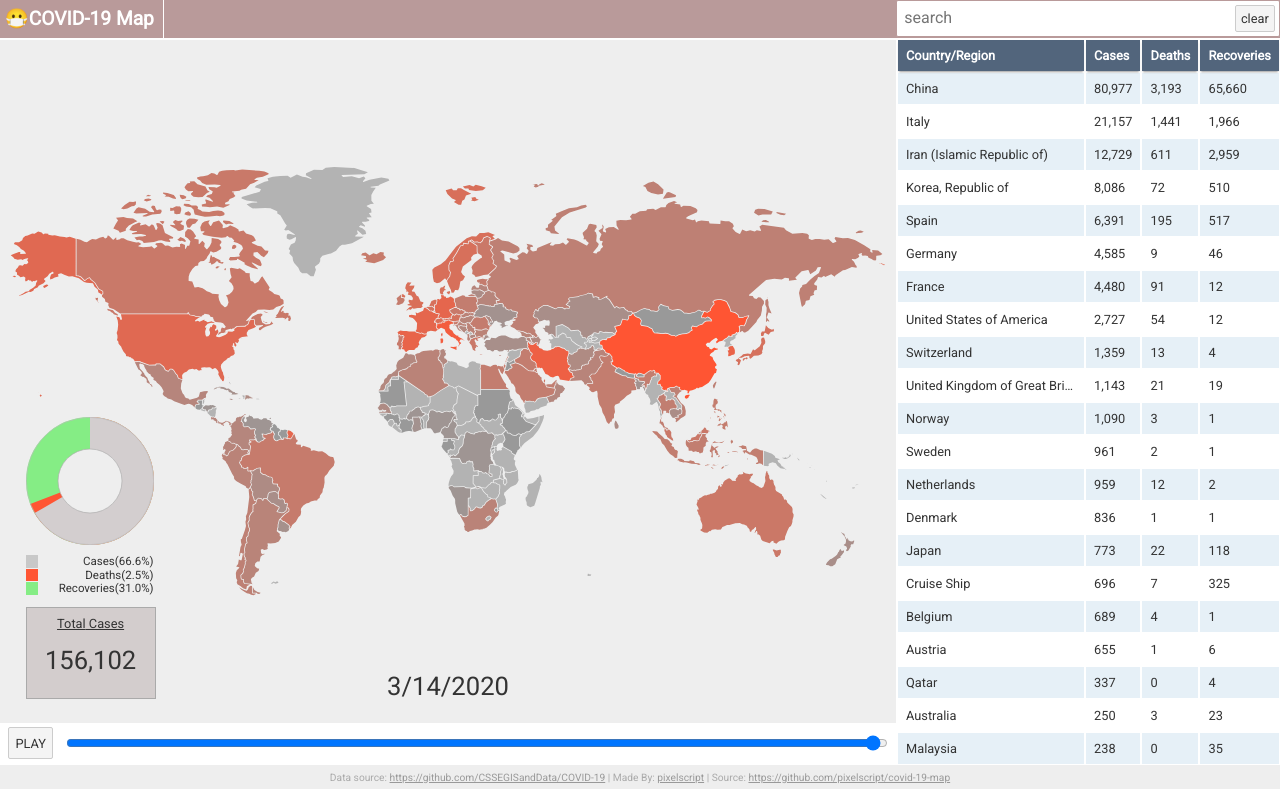
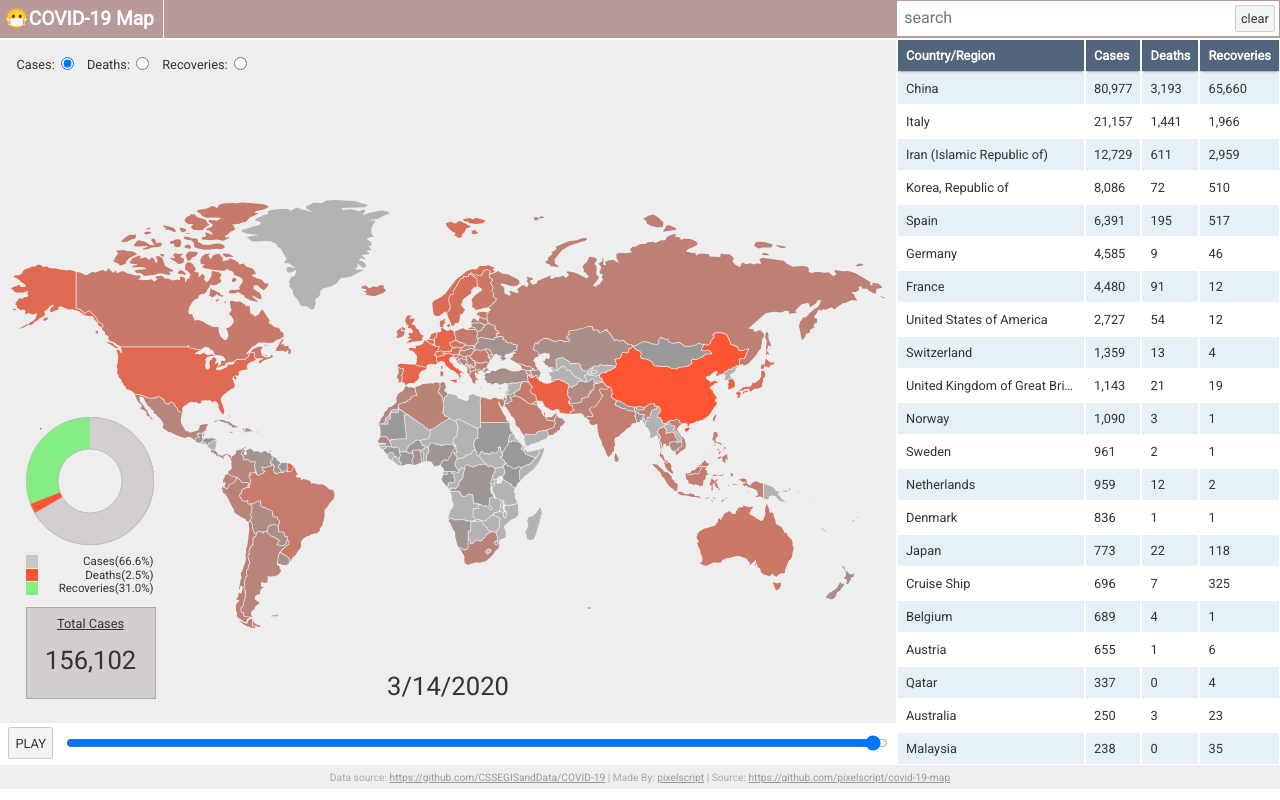
Before and after one commit to pixelscript/covid-19-map, a Svelte app: page / in a window 1280 px wide. Built offline with nearby package versions, Linux system fonts and the light colour scheme.

Commit message:
adding ability to switch between different counts

```diff
--- a/src/Map.svelte
+++ b/src/Map.svelte
@@ -3,6 +3,7 @@
   import { flip } from "svelte/animate";
   import _ from "lodash";
   import {
+    type,
     selectedCountryCode,
     highlightCountryCode,
     selectedDateIndex
@@ -14,12 +15,12 @@
 
   const paths = world.paths;
   let countries;
-  $: if (body.length && !isNaN($selectedDateIndex)) {
+  $: if (body.length && $type && !isNaN($selectedDateIndex)) {
     countries = [];
     Object.keys(paths).forEach(code => {
       const d = _.find(body, { codeA2: code });
-      const total = d ? d.data[$selectedDateIndex]["cases"].value : 0;
-      const log = d ? d.data[$selectedDateIndex]["cases"].logPercent : 0;
+      const total = d ? d.data[$selectedDateIndex][$type].value : 0;
+      const log = d ? d.data[$selectedDateIndex][$type].logPercent : 0;
       const hasData = d ? true : false;
       countries.push({
         code,
@@ -30,7 +31,6 @@
         total
       });
     });
-    countries = countries;
   }
 
   function logToCol(total, log) {
@@ -58,9 +58,35 @@
     padding: 10px;
     box-sizing: border-box;
   }
+  .radio, .radio-option, .radio label {
+    float: left;
+    cursor: pointer;
+  }
+  .radio-option {
+    margin: 0.5em;
+  }
+
+  .radio input {
+    margin-left:0.5em;
+  }
 </style>
 
 <figure>
+  <div class="radio">
+    <div class="radio-option">
+      <input type="radio" id="cases" bind:group={$type} name="gender" value="cases" />
+      <label for="cases">Cases: </label>
+    </div>
+
+    <div class="radio-option">
+      <input type="radio" id="deaths" bind:group={$type} name="gender" value="deaths" />
+      <label for="deaths">Deaths: </label>
+    </div>
+    <div class="radio-option">
+      <input type="radio" id="recoveries" bind:group={$type} name="gender" value="recoveries" />
+      <label for="recoveries">Recoveries: </label>
+    </div>
+  </div>
   <svg
     version="1.1"
     id="Layer_1"
--- a/src/Total.svelte
+++ b/src/Total.svelte
@@ -1,5 +1,5 @@
 <script>
-  import { selectedDateIndex, selectedCountryCode } from "./main.store";
+  import { selectedDateIndex, selectedCountryCode, type } from "./main.store";
   import Chart from "./Chart.svelte";
   import _ from "lodash";
   export let totals;
@@ -24,12 +24,12 @@
     border: 1px solid #aaa;
     display: block;
     text-align: center;
-    padding: 0.5em;
+    padding: 0.5em 0.25em;
     margin-top: -4.5em;
     font-size: 2em;
     margin-left: 1em;
     height: 2.5em;
-    width: 4em;
+    width: 4.5em;
     background: rgba(185, 174, 174, 0.5);
     line-height: 3em;
     color: #333;
@@ -76,10 +76,10 @@
 
 <span class="total">
   <div class="title">
-    {#if $selectedCountryCode}Selected{:else}Total{/if}
-    Cases
+    {#if $selectedCountryCode}Country{:else}Total{/if}
+    {$type.charAt(0).toUpperCase() + $type.slice(1).toLowerCase()}
   </div>
-  <div class="value">{total.cases.toLocaleString()}</div>
+  <div class="value">{total[$type].toLocaleString()}</div>
 </span>
 
 <span>
--- a/src/main.store.js
+++ b/src/main.store.js
@@ -3,3 +3,4 @@ export const highlightCountryCode = writable(false);
 export const selectedCountryCode = writable(false);
 export const selectedDateIndex = writable(0);
 export const searchFilter = writable('');
+export const type = writable('cases');
```
